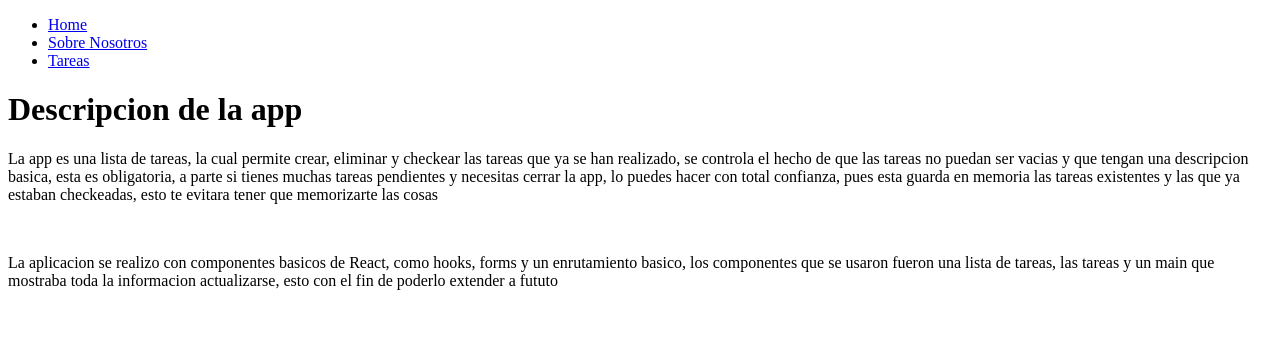
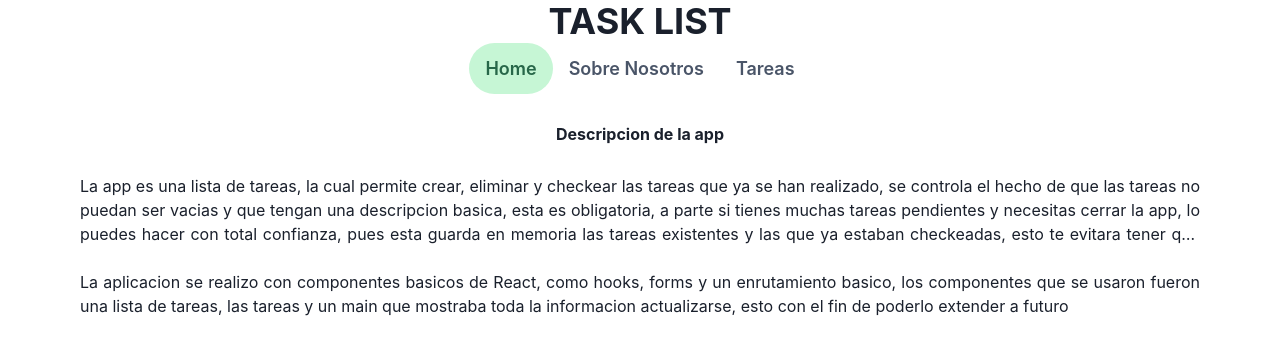
Before and after one commit to judibec/my-react-task-list, a React (Vite) app: page /SobreNosotros in a window 1280 px wide. Shown: the top 354 px of the page. Built offline with nearby package versions, Linux system fonts and the light colour scheme.

Commit message:
project-6

```diff
--- a/package.json
+++ b/package.json
@@ -9,8 +9,14 @@
     "preview": "vite preview"
   },
   "dependencies": {
+    "@chakra-ui/icons": "^2.0.18",
+    "@chakra-ui/react": "^2.5.5",
+    "@emotion/react": "^11.10.6",
+    "@emotion/styled": "^11.10.6",
+    "framer-motion": "^10.11.5",
     "react": "^18.2.0",
     "react-dom": "^18.2.0",
+    "react-icons": "^4.8.0",
     "react-modal": "^3.16.1",
     "react-router-dom": "^6.10.0"
   },
--- a/src/App.jsx
+++ b/src/App.jsx
@@ -2,7 +2,9 @@ import Header from "./components/Header"
 import { TaskList } from "./components/TaskList";
 import React, {useState, useEffect} from "react";
 import { useCreateTask } from "./hooks/useTaskLists";
-import Modal from "react-modal";
+import { Modal, Button, Flex, ModalOverlay, ModalContent, ModalHeader, ModalBody, ModalFooter, FormControl, FormLabel, Input, FormHelperText } from "@chakra-ui/react";
+import { AddIcon,DeleteIcon } from "@chakra-ui/icons";
+import { useModalStyles } from "@chakra-ui/react";
 
 
 function App() {
@@ -14,6 +16,7 @@ function App() {
     task:undefined,
     description:undefined,
   })
+  // const modalStyles = useModalStyles()
 
   function handleChange(event) {
     const val = event.target.value;
@@ -78,30 +81,50 @@ function App() {
   const isValid = Object.keys(formValidation).every(key=>formValidation[key]==="")
 
   return(
-    <div className="App">
+    <Flex alignItems="center" justifyContent="center" minHeight="auto" flexDirection="column" className="App">
       <Header />
-      <button onClick={handleOpenModal}>Agregar</button>
+      <Button mb={7} onClick={handleOpenModal} colorScheme="teal" variant="outline" leftIcon={<AddIcon/>}>Agregar</Button>
       <Modal isOpen={isOpen} onRequestClose={handleCloseModal}>
-      <form onSubmit={handleSubmit}>
+        <ModalOverlay />
+        <ModalContent>
+          <ModalHeader>Agregar Tarea</ModalHeader>
+          <ModalBody>
+            <FormControl isInvalid={formValidation.task}>
+              <FormLabel>Tarea</FormLabel>
+              <Input value = {value} onChange={handleChange}/>
+              <FormHelperText color={"red"}>{formValidation.task}</FormHelperText>
+            </FormControl>
+            <FormControl>
+              <FormLabel>Descripcion</FormLabel>
+              <Input value = {description} onChange={handleDescriptionChange}/>
+              <FormHelperText color={"red"}>{formValidation.description}</FormHelperText>
+            </FormControl>
+          </ModalBody>
+          <ModalFooter>
+            <Button colorScheme="blue" mr={3} onClick={handleCloseModal}> Cancelar </Button>
+            <Button colorScheme="green" onClick={handleSubmit} isDisabled={!isValid}>Agregar</Button>
+          </ModalFooter>
+        </ModalContent>
+      {/* <form onSubmit={handleSubmit}>
         <div>
-          <label> Task
+          <Heading as="h2" size="3x1"> Task
             <input type= "text" value = {value} onChange={handleChange}></input>
-          </label>
+          </Heading>
           <span role = "alert" style={{color:"red"}}>{formValidation.task}</span>
         </div>
         <div>
-          <label> Description
+          <Heading as="h2" size="3x1"> Description
             <input type= "text" value = {description} onChange={handleDescriptionChange}></input>
-          </label>
+          </Heading>
           <span role = "alert" style={{color:"red"}}>{formValidation.description}</span>
         </div>
-        <button disabled={!isValid} type="submit">Agregar</button>
-        </form>
+        <Button disabled={!isValid} type="submit">Agregar</Button>
+        </form> */}
       </Modal>
 
       <TaskList list={items} onDeleteTask={handleDeleteItem}/>
-      <button onClick={handleDeleteAll}>Delete All</button>
-    </div>
+      <Button onClick={handleDeleteAll} colorScheme="teal" leftIcon={<DeleteIcon/>} mt={7}>Eliminar todos</Button>
+    </Flex>
   );
 }
 
--- a/src/components/Header.jsx
+++ b/src/components/Header.jsx
@@ -1,5 +1,9 @@
+import { Heading, Flex } from "@chakra-ui/react";
+
 function Header(){
-    return( <h1>Todo App</h1>
+    return( <Flex alignItems="center" justifyContent="center" minHeight="auto" flexDirection="column">
+        <Heading as="h2" size={"3x1"} mb={7} mt={7}>Todo App</Heading>
+        </Flex>
     )
 };
 
--- a/src/components/Menu.jsx
+++ b/src/components/Menu.jsx
@@ -1,19 +1,21 @@
+import { Heading, Tab, TabList, Tabs } from "@chakra-ui/react";
 import { Link } from "react-router-dom";
 
 export function Menu() {
   return (
-    <nav>
-      <ul>
-        <li>
+    <Tabs variant="soft-rounded" colorScheme="green" size={"lg"} align="center">
+      <Heading>TASK LIST</Heading>
+      <TabList>
+        <Tab>
           <Link to="/">Home</Link>
-        </li>
-        <li>
+        </Tab>
+        <Tab>
           <Link to="/SobreNosotros">Sobre Nosotros</Link>
-        </li>
-        <li>
+        </Tab>
+        <Tab>
           <Link to="/App">Tareas</Link>
-        </li>
-      </ul>
-    </nav>
+        </Tab>
+      </TabList>
+    </Tabs>
   );
 }
--- a/src/components/Task.jsx
+++ b/src/components/Task.jsx
@@ -1,7 +1,9 @@
+import { DeleteIcon } from "@chakra-ui/icons";
+import { Button, IconButton } from "@chakra-ui/react";
 import React, {useState} from "react";
 
 export const Task = (props) =>{
-    const {name, onDelete, isTaskChecked, isCompleted} = props;
+    const {name, onDelete, taskDescrip, isTaskChecked, isCompleted} = props;
 
     const [isChecked, setIsChecked] = useState(isCompleted);
 
@@ -20,7 +22,8 @@ export const Task = (props) =>{
         <article>
         <input type="checkbox" checked={isChecked} onChange={handleCheckboxChange}/>
         <label htmlFor="myCheckbox" style={{textDecoration: isChecked ? "line-through" : ''}}> {name} </label>
-          <button onClick={handleDeleteItem}>Delete</button>
+        <label>{taskDescrip}</label>
+          <IconButton onClick={handleDeleteItem} icon={<DeleteIcon/>} colorScheme="red" variant="outline" size={"sm"}>Delete</IconButton>
         </article>
       </li>
     )
--- a/src/components/TaskList.jsx
+++ b/src/components/TaskList.jsx
@@ -42,7 +42,7 @@ export const TaskList = (props) => {
     return(
         <ul>
             {list.map((task)=>(
-                <Task name = {task.name} onDelete={handleDelete}
+                <Task name = {task.name} onDelete={handleDelete} taskDescrip = {task.description}
                 isTaskChecked = {handleChecked}
                 isCompleted = {completed.includes(task.name)}
                 />
--- a/src/main.jsx
+++ b/src/main.jsx
@@ -2,9 +2,12 @@ import React from 'react'
 import ReactDOM from 'react-dom/client'
 import App from './App'
 import Index from '.'
+import { ChakraProvider } from '@chakra-ui/react'
 
 ReactDOM.createRoot(document.getElementById('root')).render(
   <React.StrictMode>
+    <ChakraProvider>
     <Index />
+    </ChakraProvider>
   </React.StrictMode>,
 )
--- a/src/pages/Home.jsx
+++ b/src/pages/Home.jsx
@@ -1,3 +1,7 @@
+import { Heading, Flex } from "@chakra-ui/react";
+
 export function Home() {
-    return <section>Bienvenido a la app de tareas</section>;
+    return <Flex alignItems="center" justifyContent="center" height="10vh">
+      <Heading as="h2" size="3x1">Bienvenido a la app de tareas</Heading>
+    </Flex>
   }
--- a/src/pages/SobreNosotros.jsx
+++ b/src/pages/SobreNosotros.jsx
@@ -1,15 +1,17 @@
+import { Flex, Heading, Text } from "@chakra-ui/react";
+
 export function SobreNosotros(){
     return(
-        <div>
-            <h1>Descripcion de la app</h1>
-            <p>La app es una lista de tareas, la cual permite crear, eliminar y checkear las tareas que ya se han realizado,
+        <Flex alignItems="center" justifyContent="center" minHeight="auto" flexDirection="column">
+            <Heading as="h2" size="3x1" mb={7} mt={7}>Descripcion de la app</Heading>
+            <Text noOfLines={[1,2,3]} px="5rem" textAlign="justify">La app es una lista de tareas, la cual permite crear, eliminar y checkear las tareas que ya se han realizado,
                 se controla el hecho de que las tareas no puedan ser vacias y que tengan una descripcion basica, esta es obligatoria,
                 a parte si tienes muchas tareas pendientes y necesitas cerrar la app, lo puedes hacer con total confianza, pues esta guarda en
-                memoria las tareas existentes y las que ya estaban checkeadas, esto te evitara tener que memorizarte las cosas </p>
+                memoria las tareas existentes y las que ya estaban checkeadas, esto te evitara tener que memorizarte las cosas </Text>
             <br/>
-            <p>La aplicacion se realizo con componentes basicos de React, como hooks, forms y un enrutamiento basico, los componentes que se usaron fueron
-                una lista de tareas, las tareas y un main que mostraba toda la informacion actualizarse, esto con el fin de poderlo extender a fututo
-            </p>
-        </div>
+            <Text noOfLines={[1,2,3]} px="5rem" textAlign="justify">La aplicacion se realizo con componentes basicos de React, como hooks, forms y un enrutamiento basico, los componentes que se usaron fueron
+                una lista de tareas, las tareas y un main que mostraba toda la informacion actualizarse, esto con el fin de poderlo extender a futuro
+            </Text>
+        </Flex>
     )
 }
```
Also changed, not shown: src/pages/_app.tsx (added, +10 -0 lines), 1 other file (tests, documents, lock files or other folders).
